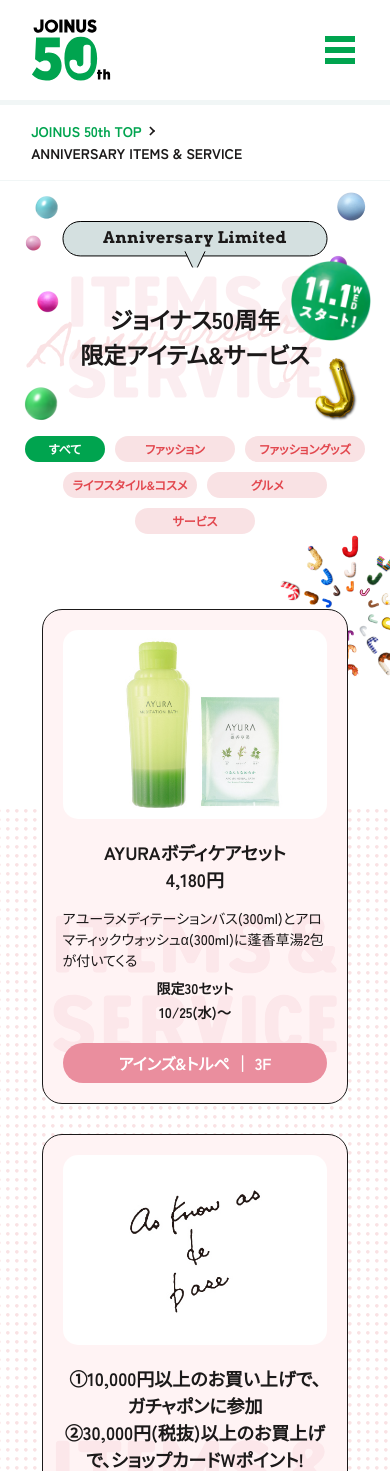
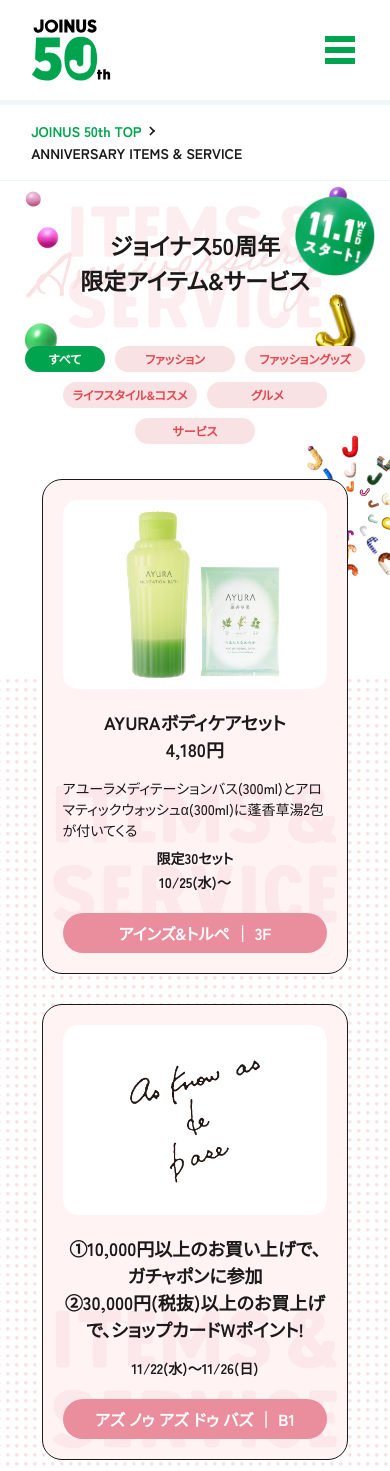
Before and after one commit to topicpath/bleue-joinus_50th, a PHP site: page /items-service/index.php in a window 390 px wide. Shown: the top 1471 px of the page. Run offline with PHP 8.4, Linux system fonts and the light colour scheme; data that the repository does not hold is empty.

Commit message:
見出し小さく

```diff
--- a/items-service/css/items-service.css
+++ b/items-service/css/items-service.css
@@ -8,8 +8,8 @@
 ============================================================================================================ */
 .items-service_header {
 	position: relative;
-	height: 330px;
-	padding-top: 60px;
+	height: 270px;
+	padding-top: 50px;
 	text-align: center;
 	z-index: 1;
 }
@@ -33,14 +33,14 @@
 }
 .items-service_header .bg_en {
 	position: absolute;
-	top: 114px;
+	top: 54px;
 	left: 0;
 	right: 0;
 	z-index: -1;
 }
 .items-service_header .start {
 	position: absolute;
-	top: 120px;
+	top: 60px;
 	left: calc(50% + 152px);
 }
 .items-service_header .hanabi {
@@ -54,7 +54,7 @@
 	.items-service_header::before {
 		content: "";
 		position: absolute;
-		top: 10px;
+		top: -20px;
 		left: calc(50% - 292px);
 		width: 633px;
 		height: 293px;
@@ -62,19 +62,19 @@
 	}
 	.items-service_header .hanabi1 {
 		right: calc(50% + 316px);
-		top: 100px;
+		top: 70px;
 		width: 200px;
 	}
 	.items-service_header .hanabi2 {
 		left: calc(50% + 326px);
-		top: 6px;
+		top: -5px;
 		width: 270px;
 	}
 }
 @media screen and (max-width: 767px) {
 	.items-service_header {
-		height: 250px;
-		padding-top: 40px;
+		height: 160px;
+		padding-top: 20px;
 	}
 	.items-service_header::before {
 		content: "";
@@ -83,7 +83,7 @@
 		left: 0;
 		right: 0;
 		height: 250px;
-		background: url(../images/head_bg_sp.png) no-repeat 50%;
+		background: url(../images/head_bg_sp.png) no-repeat 50% -64px;
 		background-size: 375px;
 	}
 	.items-service_header h1 {
@@ -92,21 +92,21 @@
 		line-height: calc(35 / 23);
 	}
 	.items-service_header .bg_en {
-		top: 94px;
+		top: 24px;
 	}
 	.items-service_header .bg_en img {
 		width: auto;
 		height: 124px;
 	}
 	.items-service_header .start {
-		top: 80px;
-		left: calc(50% + 96px);
+		top: 15px;
+		left: calc(50% + 100px);
 		width: 80px;
 	}
 	.items-service_header .hanabi2 {
 		overflow: hidden;
 		right: 0;
-		top: 350px;
+		top: 250px;
 		width: 120px;
 	}
 	.items-service_header .hanabi2 img {
@@ -335,6 +335,9 @@ body.init .category_nav a {
 	}
 }
 @media screen and (max-width: 767px) {
+	.items {
+		margin-top: 30px;
+	}
 	.items::before {
 		top: 200px;
 	}
--- a/items-service/index.php
+++ b/items-service/index.php
@@ -34,7 +34,6 @@ include_once 'common-meta.php';
 
 	<section>
 		<header class="items-service_header">
-			<p class="en ff_en">Anniversary Limited</p>
 			<h1>ジョイナス50周年<br>限定アイテム&サービス</h1>
 			<p class="bg_en"><img src="images/head_en.svg" alt="ANNIVERSARY ITEMS & SERVICE" width="440" height="160"></p>
 			<p class="start"><img src="images/head_start.png" alt="11.1 WED スタート！" width="87" height="87"></p>
--- a/items-service/js/items-service.js
+++ b/items-service/js/items-service.js
@@ -52,10 +52,11 @@
 		if(!isSpW()) return;
 		var s = $(this).scrollTop();
 		var fn = $('.fix_category_nav');
+		var fnh = fn.outerHeight();
 		var bn = $('.base_nav');
 		var bnt = bn.offset().top;
 		var bnh = bn.outerHeight();
-		if(s < bnt + bnh - 75) {
+		if(s < bnt + bnh - 75 - fnh) {
 			if(fn.hasClass('show')) {
 				fn.removeClass('show');
 			}
```
Also changed, not shown: items-service/images/head_bg.png, items-service/images/head_bg_sp.png.
